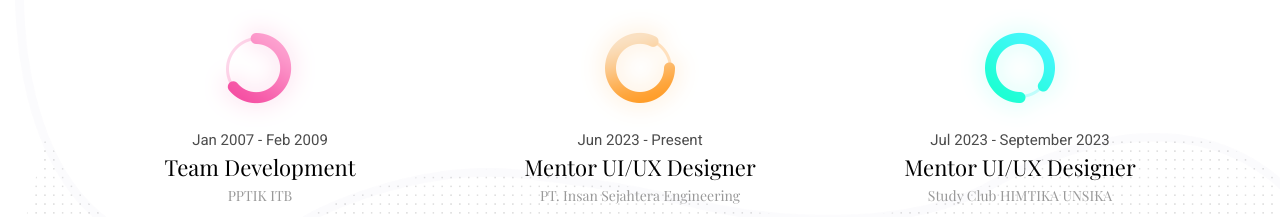
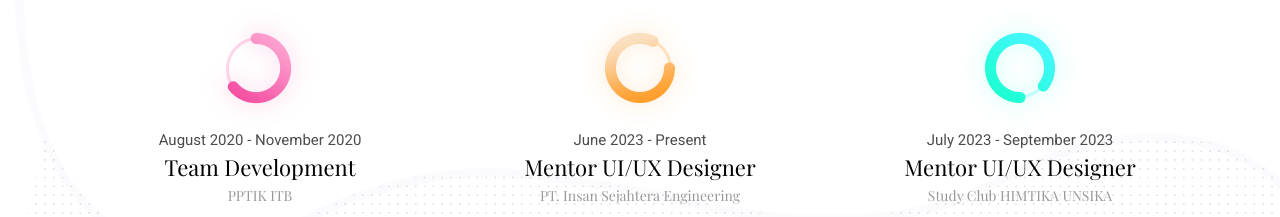
Before and after one commit to Kartika1210/tugasportfolio.github.io, a plain HTML site: page index.html in a window 1280 px wide. Shown: the part 1920-2137 px from the top of the page. Drawn offline with nearby package versions, Linux system fonts and the light colour scheme.

Commit message:
Update index.html

```diff
--- a/index.html
+++ b/index.html
@@ -174,19 +174,19 @@
       </div>
       <div class="col-lg-3 col-md-4 text-center">
         <img src="images/experience/icon-1.png" alt="icon">
-        <p class="mb-0">Jan 2007 - Feb 2009</p>
+        <p class="mb-0">August 2020 - November 2020</p>
         <h4>Team Development</h4>
         <h6 class="text-light">PPTIK ITB</h6>
       </div>
       <div class="col-lg-3 col-md-4 text-center">
         <img src="images/experience/icon-2.png" alt="icon">
-        <p class="mb-0">Jun 2023 - Present</p>
+        <p class="mb-0">June 2023 - Present</p>
         <h4>Mentor UI/UX Designer</h4>
         <h6 class="text-light">PT. Insan Sejahtera Engineering</h6>
       </div>
       <div class="col-lg-3 col-md-4 text-center">
         <img src="images/experience/icon-3.png" alt="icon">
-        <p class="mb-0">Jul 2023 - September 2023</p>
+        <p class="mb-0">July 2023 - September 2023</p>
         <h4>Mentor UI/UX Designer</h4>
         <h6 class="text-light">Study Club HIMTIKA UNSIKA</h6>
       </div>
```
